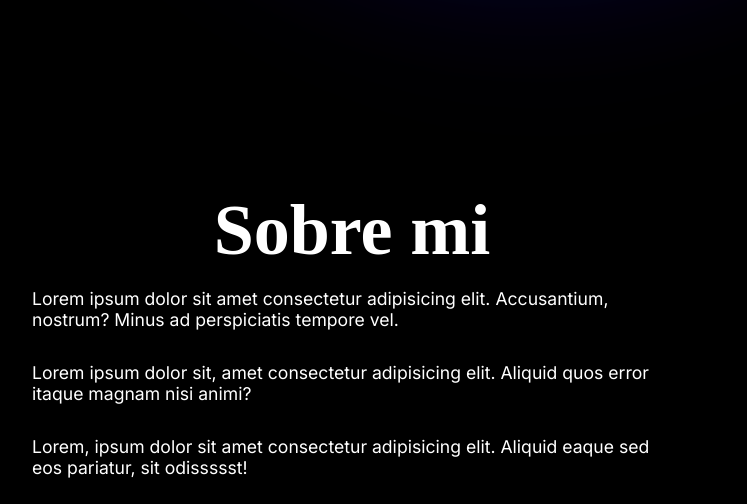
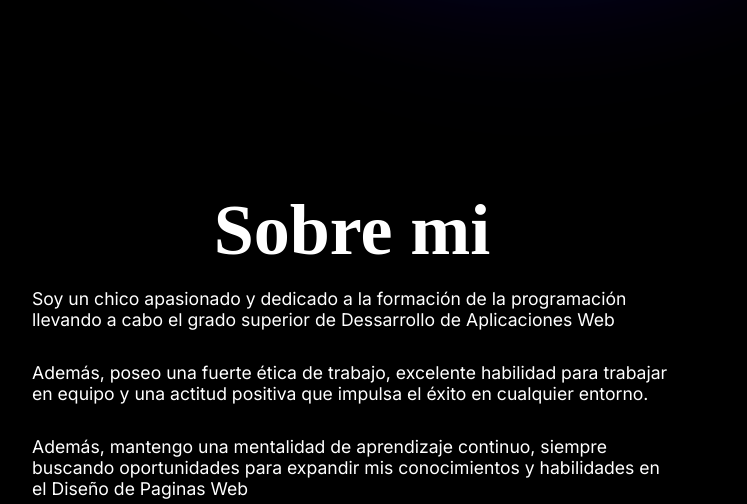
Before and after one commit to PedroComas7/portafolio, a plain HTML site: page index.html in a window 1280 px wide. Shown: the part 1890-2394 px from the top of the page, without its empty margins (288-1035 px from the left). Drawn offline with nearby package versions, Linux system fonts and the light colour scheme.

Commit message:
sobre mi

```diff
--- a/index.html
+++ b/index.html
@@ -82,9 +82,9 @@
 
         <section class="seccion about" id="about">
             <h2 class="h2">Sobre mi</h2>
-            <p class="p">Lorem ipsum dolor sit amet consectetur adipisicing elit. Accusantium, nostrum? Minus ad perspiciatis tempore vel.</p>
-            <p class="p">Lorem ipsum dolor sit, amet consectetur adipisicing elit. Aliquid quos error itaque magnam nisi animi?</p>
-            <p class="p">Lorem, ipsum dolor sit amet consectetur adipisicing elit. Aliquid eaque sed eos pariatur, sit odissssst!</p>
+            <p class="p">Soy un chico apasionado y dedicado a la formación de la programación llevando a cabo el grado superior de Dessarrollo de Aplicaciones Web</p>
+            <p class="p">Además, poseo una fuerte ética de trabajo, excelente habilidad para trabajar en equipo y una actitud positiva que impulsa el éxito en cualquier entorno.</p>
+            <p class="p">Además, mantengo una mentalidad de aprendizaje continuo, siempre buscando oportunidades para expandir mis conocimientos y habilidades en el Diseño de Paginas Web</p>
 
             <ul class="rrss">
                 <li class="li">
```
